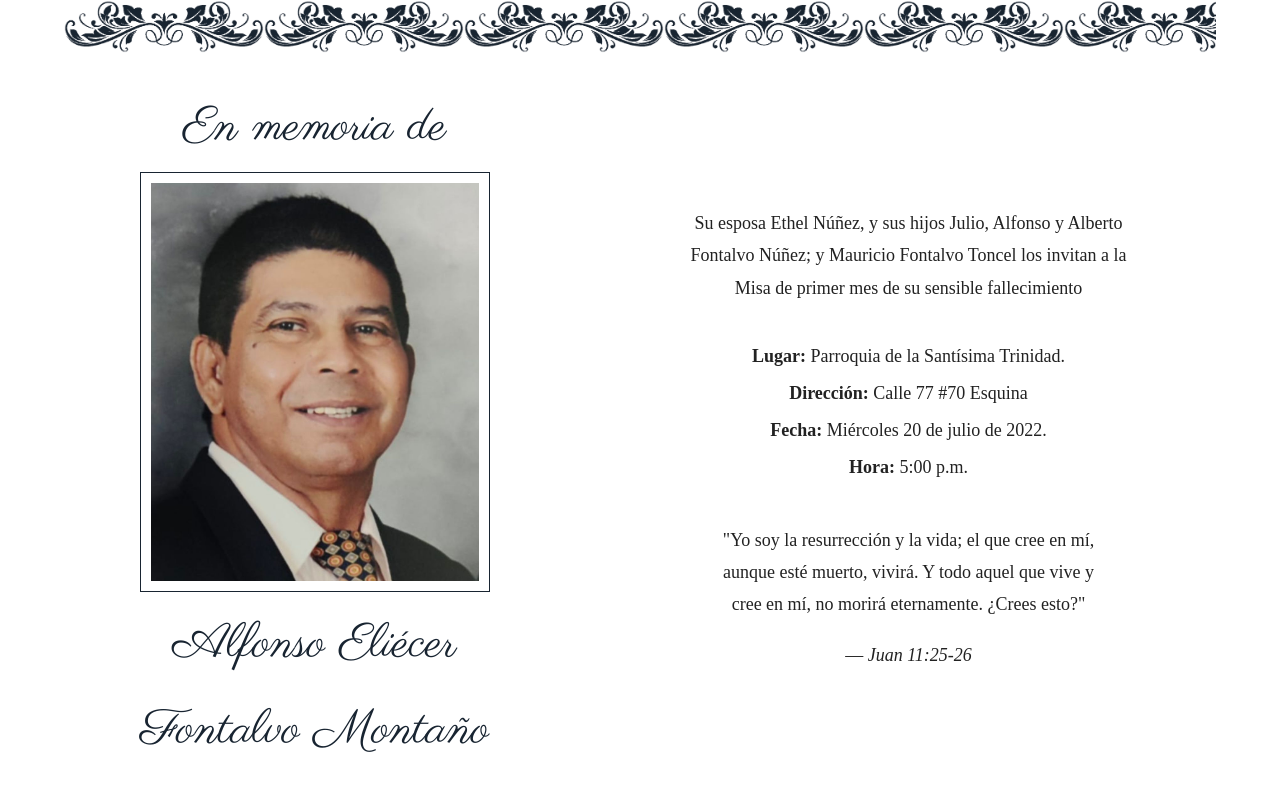
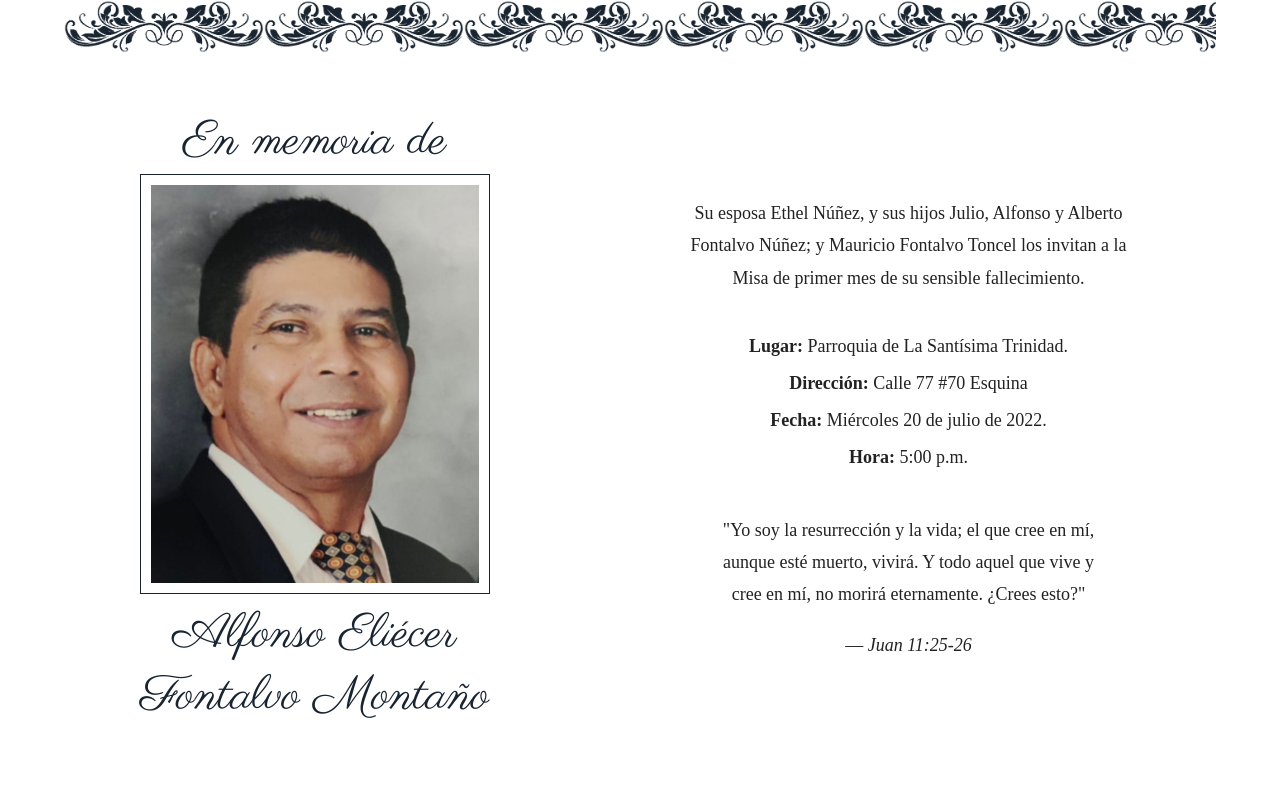
Before and after one commit to Alffonti/tarjeta-misa, a plain HTML site: page index.html in a window 1280 px wide. Drawn offline with Linux system fonts and the light colour scheme.

Commit message:
Margenes

```diff
--- a/index.css
+++ b/index.css
@@ -28,6 +28,7 @@ main.tarjeta {
     align-items: center;
     background-image: url('images/patron.png');
     padding-top: 60px;
+    padding-bottom: 20px;
     background-size: 200px;
     background-repeat: repeat-x;
     background-position: top left;
@@ -49,6 +50,7 @@ p.nombre {
     font-weight: 400;
     color: #182431;
     margin: 0;
+    line-height: 1.3;
 }
 
 .texto-invitacion,
--- a/index.html
+++ b/index.html
@@ -18,10 +18,10 @@
         </div>
         <div class='derecha'>
             <div class='texto-invitacion'>
-                <p>Su esposa Ethel Núñez, y sus hijos Julio, Alfonso y Alberto Fontalvo Núñez; y Mauricio Fontalvo Toncel los invitan a la Misa de primer mes de su sensible fallecimiento</p>
+                <p>Su esposa Ethel Núñez, y sus hijos Julio, Alfonso y Alberto Fontalvo Núñez; y Mauricio Fontalvo Toncel los invitan a la Misa de primer mes de su sensible fallecimiento.</p>
             </div>
             <div class='info'>
-                <p class='lugar'><strong>Lugar:</strong> <a href='https://www.google.com/maps/place/Santisima+Trinidad/@11.0117481,-74.800901,17z/data=!3m1!4b1!4m5!3m4!1s0x8ef42d975f271fd5:0x8bfa4871620469fb!8m2!3d11.011837!4d-74.7986447'>Parroquia de la Santísima Trinidad.</a></p>
+                <p class='lugar'><strong>Lugar:</strong> <a href='https://www.google.com/maps/place/Santisima+Trinidad/@11.0117481,-74.800901,17z/data=!3m1!4b1!4m5!3m4!1s0x8ef42d975f271fd5:0x8bfa4871620469fb!8m2!3d11.011837!4d-74.7986447'>Parroquia de La Santísima Trinidad.</a></p>
                 <p class='direccion'><strong>Dirección:</strong> Calle 77 #70 Esquina</p>
                 <p class='fecha2'><strong>Fecha:</strong> Miércoles 20 de julio de 2022.</p>
                 <p class='hora'><strong>Hora:</strong> 5:00 p.m.</p>
```
